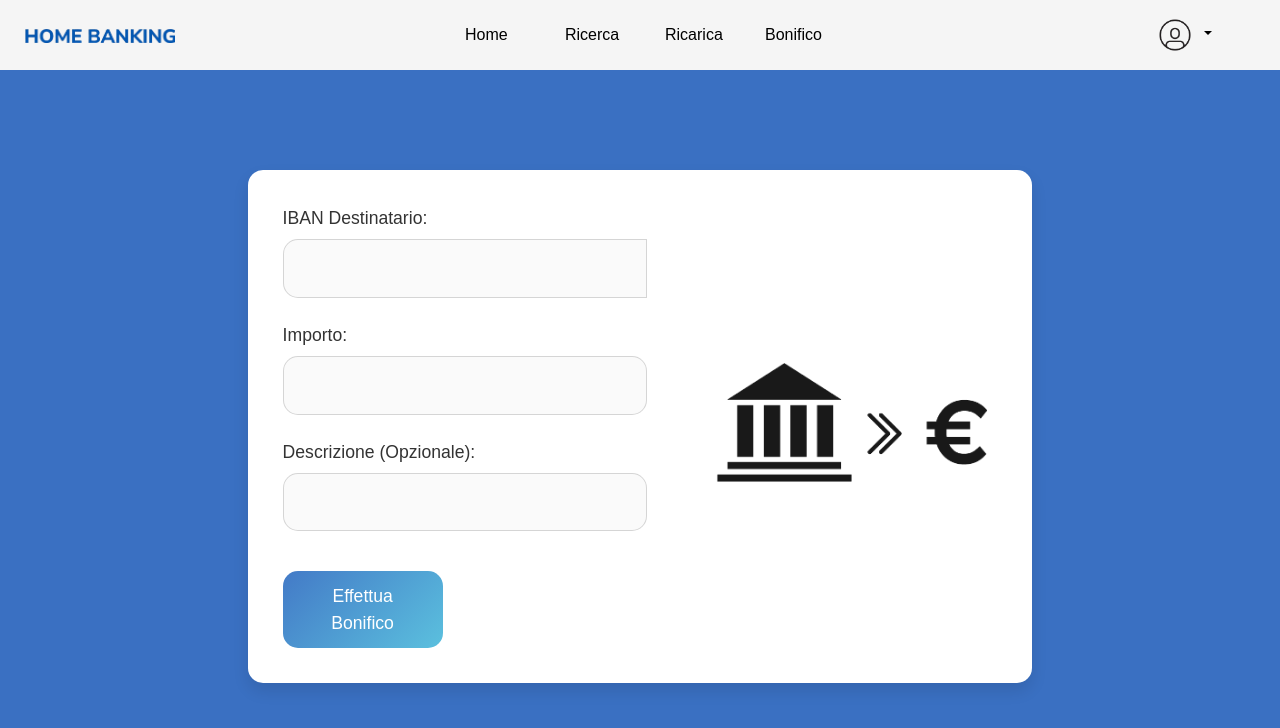
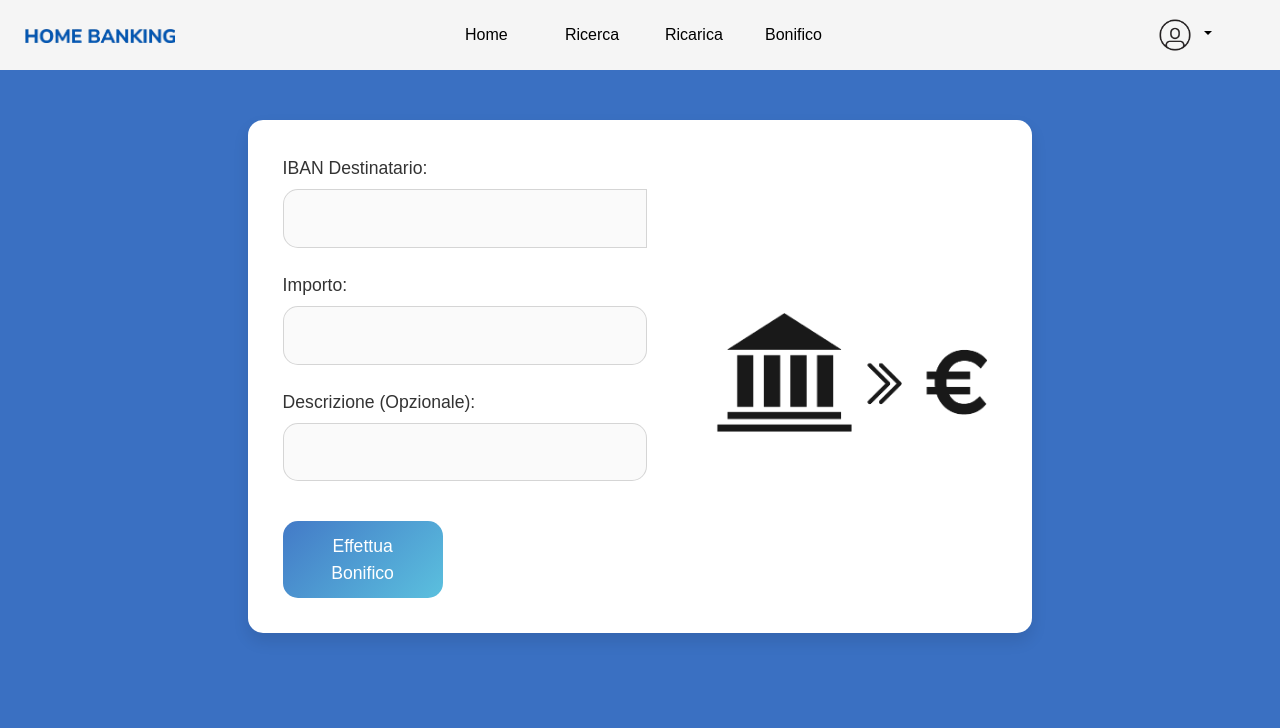
Before and after one commit to PROJECT-WORK-ITS/HOME-BANKING-APP, an Angular app in the folder front-end/: page /bonifico in a window 1280 px wide. Shown: the top 728 px of the page. Built offline with nearby package versions, Linux system fonts and the light colour scheme; no server answers; sample sign-in values are in the browser's storage.

Commit message:
gestione errori ricarica e bonifico

```diff
--- a/front-end/src/app/components/bonifico/bonifico.component.css
+++ b/front-end/src/app/components/bonifico/bonifico.component.css
@@ -1,20 +1,6 @@
-/* Impostazioni globali */
-body {
-  font-family: "San Francisco", -apple-system, BlinkMacSystemFont, "Segoe UI",
-    Roboto, "Helvetica Neue", Arial, sans-serif;
-  margin: 0;
-  padding: 0;
-  color: #333;
-  display: flex;
-  justify-content: center;
-  align-items: center;
-  height: 100vh;
-  background-color: #f5f5f7;
-}
-
 /* Contenitore principale */
 .container {
-  margin-top: 100px;
+  margin-top: 50px;
   display: flex;
   justify-content: center;
   align-items: center;
--- a/front-end/src/app/components/bonifico/bonifico.component.ts
+++ b/front-end/src/app/components/bonifico/bonifico.component.ts
@@ -20,7 +20,7 @@ export class BonificoComponent implements OnInit {
   isSubmitted = false;
   bonificoError = "";
   bonificoSucc = "";
-  userData: ContiCorrenti | null = null;
+  userData: any | null = null;
 
   constructor(
     private fb: FormBuilder,
@@ -51,8 +51,13 @@ export class BonificoComponent implements OnInit {
       this.bonificoService.effettuaBonifico(ibanMittente!, ibanDestinatario!, importo!, descrizione!)
       .pipe(
         catchError(err => {
+          console.log(this.userData.saldo, importo)
+          if(this.userData.saldo === 0 || (this.userData.saldo < importo!) || this.userData.saldo === undefined){
+            this.bonificoError = "Saldo non sufficiente";
+          }else{
+            this.bonificoError = "Errore nell'inserimento dei dati";
+          }
           this.bonificoSucc = "";
-          this.bonificoError = "Errore nell'inserimento dei dati";
           return throwError(() => err);
         })
       )
--- a/front-end/src/app/components/ricarica/ricarica.component.ts
+++ b/front-end/src/app/components/ricarica/ricarica.component.ts
@@ -55,8 +55,12 @@ export class RicaricaComponent implements OnInit {
       // Invia i dati al servizio per la richiesta al backend
       this.ricaricaService.effettuaRicarica(ricaricaData).pipe(
         catchError(err => {
+          if(this.userData.saldo === 0 || (this.userData.saldo < ricaricaData.importo) || this.userData.saldo === undefined){
+            this.ricaricaError = "Saldo non sufficiente";
+          }else{
+            this.ricaricaError = "Errore nell'inserimento dei dati";
+          }
           this.ricaricaSub = "";
-          this.ricaricaError = "Errore nell'inserimento dei dati";
           return throwError(() => err);
         })
       )
--- a/front-end/src/app/components/search/search.component.html
+++ b/front-end/src/app/components/search/search.component.html
@@ -41,7 +41,8 @@
                         <option value="66f998b293cf5d497ba4b9af">Bonifico in entrata</option>
                         <option value="66f998bd93cf5d497ba4b9b2">Bonifico in uscita</option>
                         <option value="66f9985e93cf5d497ba4b9ac">Apertura conto</option>
-
+                        <option value="66f998cd93cf5d497ba4b9b5">Prelievo contanti</option>
+                        <option value="66f998d693cf5d497ba4b9b8">Pagamento utenze</option>
                     </select>
                     <button class="submit-btn">Invia</button>
                 </div>
```
